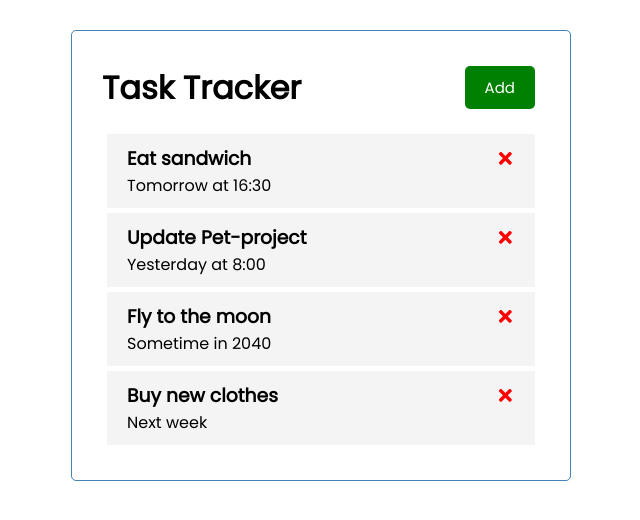
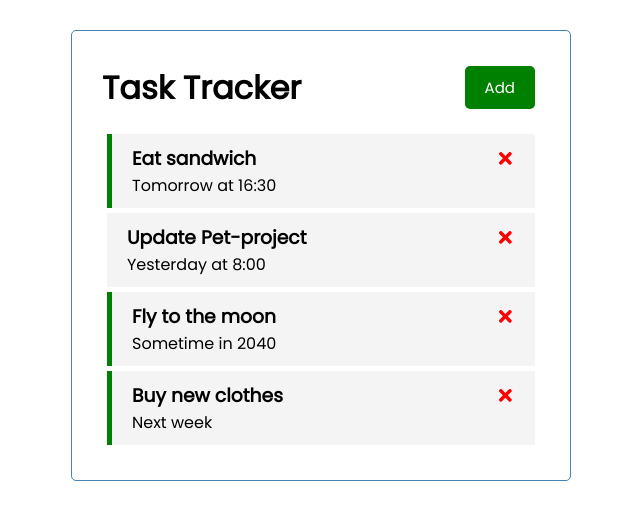
Before and after one commit to sbazarbay/react-task-tracker, a React (Create React App) app: page / in a window 1280 px wide. Shown: the top 520 px of the page, without its empty margins (319-959 px from the left). Built offline with nearby package versions, Linux system fonts and the light colour scheme.

Commit message:
feat: add reminder toggle

```diff
--- a/src/App.tsx
+++ b/src/App.tsx
@@ -34,10 +34,18 @@ function App() {
     setTasks(tasks.filter(task => task.id !== id))
   }
 
+  const toggleReminder = (id: number) => {
+    setTasks(tasks.map(task => task.id === id ? { ...task, reminder: !task.reminder } : task))
+  }
+
   return (
     <div className="container">
       <Header />
-      {tasks.length > 0 ? <TaskList tasks={tasks} onDelete={deleteTask} /> : 'There are no tasks to show, ma boi'}
+      {
+        tasks.length > 0 ?
+          <TaskList tasks={tasks} onDelete={deleteTask} onToggle={toggleReminder} />
+          : 'There are no tasks to show, ma boi'
+      }
     </div>
   );
 }
--- a/src/components/Task.tsx
+++ b/src/components/Task.tsx
@@ -3,12 +3,13 @@ import PropTypes from 'prop-types'
 
 export type Props = {
   task: { id: number, text: string, day: string, reminder: boolean },
-  onDelete: (id: number) => void
+  onDelete: (id: number) => void,
+  onToggle: (id: number) => void
 }
 
 const Task = (props: Props) => {
   return (
-    <div className='task'>
+    <div className={`task ${props.task.reminder ? 'reminder' : ''}`} onDoubleClick={() => props.onToggle(props.task.id)}>
       <h3>
         {props.task.text}
         <FaTimes
--- a/src/components/TaskList.tsx
+++ b/src/components/TaskList.tsx
@@ -5,14 +5,20 @@ import PropTypes from 'prop-types'
 
 type Props = {
   tasks: TaskProps["task"][],
-  onDelete: (id: number) => void
+  onDelete: (id: number) => void,
+  onToggle: (id: number) => void
 }
 
 const TaskList = (props: Props) => {
   return (
     <>
       {props.tasks.map((task: TaskProps["task"]) =>
-        <Task key={task.id} task={task} onDelete={props.onDelete} />
+        <Task
+          key={task.id}
+          task={task}
+          onDelete={props.onDelete}
+          onToggle={props.onToggle}
+        />
       )}
     </>
   )
--- a/src/index.css
+++ b/src/index.css
@@ -59,6 +59,7 @@ body {
   margin: 5px;
   padding: 10px 20px;
   cursor: pointer;
+  user-select: none;
 }
 
 .task.reminder {
```
